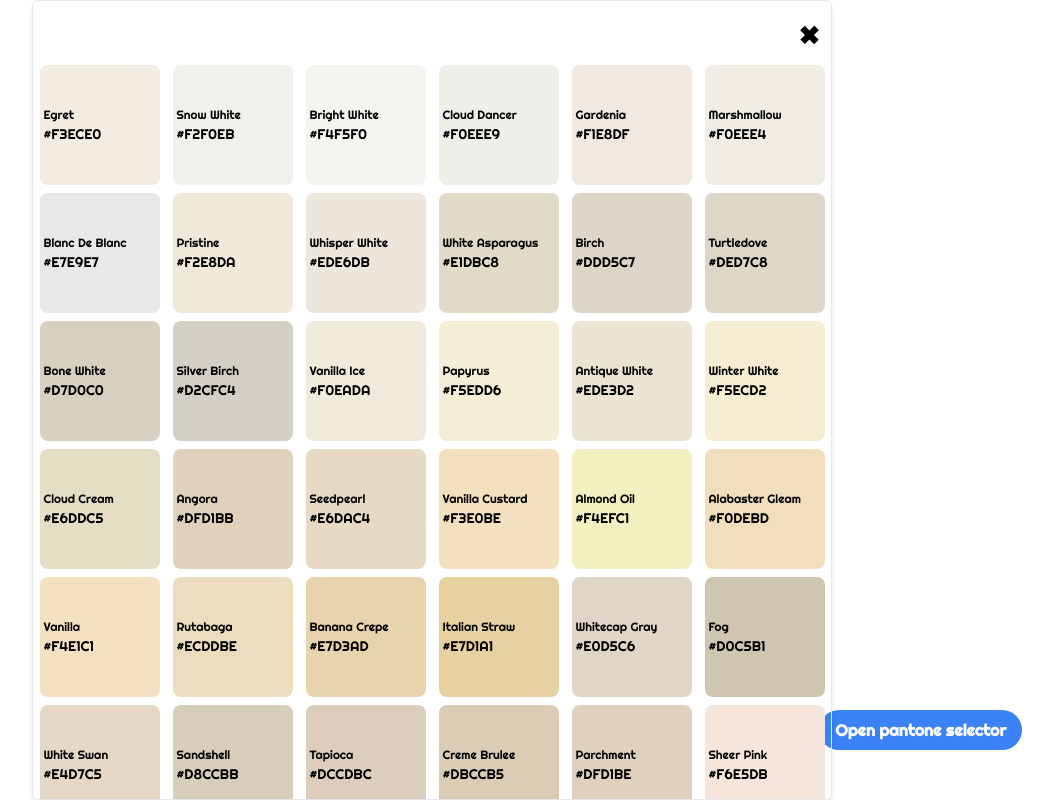
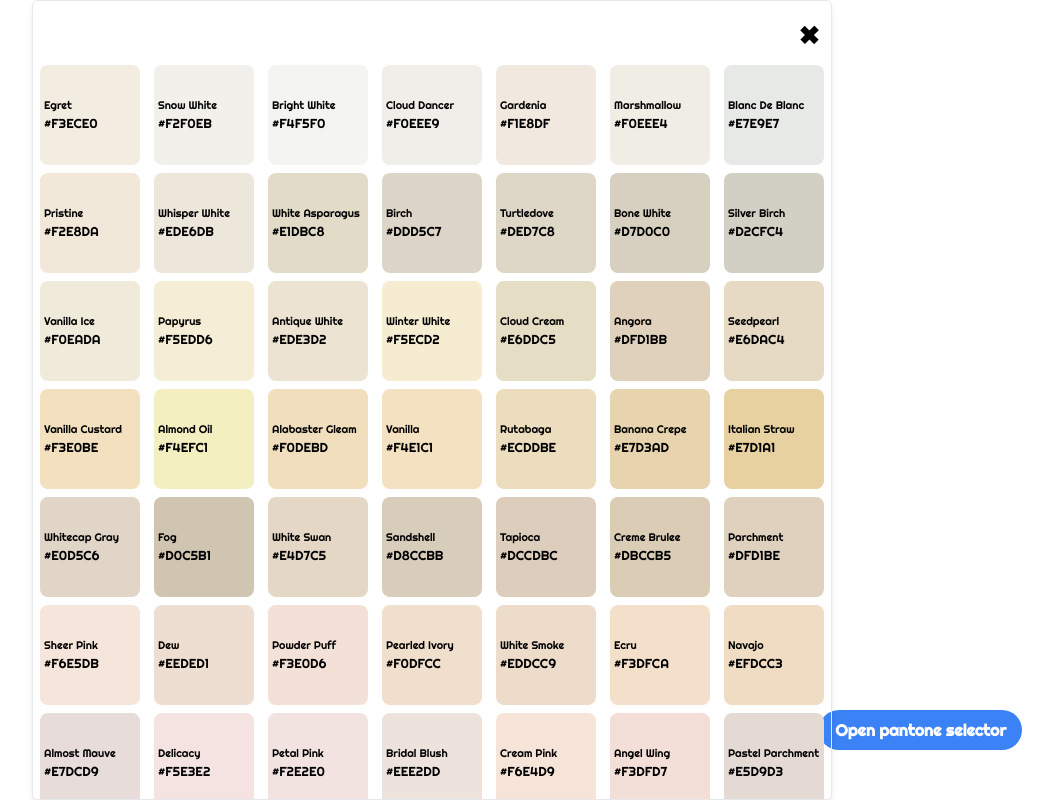
Before and after one commit to bracikaa/pantone-color-generator, a React (Create React App) app: page / in a window 1280 px wide. Both pictures are taken after a click on the button "Open pantone selector". Shown: the whole page, without its empty margins (208-1261 px from the left). Built offline with nearby package versions, Linux system fonts and the light colour scheme.

Commit message:
contrast between background color and text color

```diff
--- /dev/null
+++ b/src/Components/ActionButtons copy.tsx
@@ -0,0 +1,16 @@
+const ActionButtons = ({
+  generateGradient,
+}: {
+  generateGradient: () => void;
+}) => {
+  return (
+    <button
+      className="bg-blue-500 hover:bg-blue-700 text-white font-bold py-2 px-4 rounded-full w-[200px]"
+      onClick={() => generateGradient()}
+    >
+      Generate gradient
+    </button>
+  );
+};
+
+export default ActionButtons;
--- /dev/null
+++ b/src/Components/ColorLabels.tsx
@@ -0,0 +1,59 @@
+import { useEffect, useState } from "react";
+
+export interface Color {
+  colorName: string;
+  value: string;
+}
+
+const ColorLabels = ({ color }: { color: Color }) => {
+  const [bgColor, setBgColor] = useState("");
+
+  useEffect(() => {
+    const textColor = hexToRGB(color.value);
+    const textContrast =
+      textColor!.red * 0.299 +
+      textColor!.green * 0.587 +
+      textColor!.blue * 0.114;
+    console.log(textContrast)
+    if (textContrast > 186) {
+      setBgColor("black");
+    } else {
+      setBgColor("white");
+    }
+  }, []);
+
+  function hexToRGB(
+    hex: string
+  ): { red: number; green: number; blue: number } | null {
+    const hexRegex = /^#?([a-f\d]{2})([a-f\d]{2})([a-f\d]{2})$/i;
+    const result = hexRegex.exec(hex);
+
+    if (!result) {
+      console.error(
+        "Invalid hex code. Please provide a valid hexadecimal color code."
+      );
+      return null;
+    }
+
+    // Extract red, green, and blue components
+    const red = parseInt(result[1], 16);
+    const green = parseInt(result[2], 16);
+    const blue = parseInt(result[3], 16);
+
+    return { red, green, blue };
+  }
+
+  return (
+    <>
+      <div className={`text-[11px] text-${bgColor}`}>
+        {color.colorName
+          .split("-")
+          .map((word) => word.charAt(0).toUpperCase() + word.slice(1))
+          .join(" ")}
+      </div>
+      <div className={`text-[13px] text-${bgColor}`}>{color.value.toUpperCase()}</div>
+    </>
+  );
+};
+
+export default ColorLabels;
--- a/src/Components/ModalContent.tsx
+++ b/src/Components/ModalContent.tsx
@@ -1,6 +1,7 @@
 import { pantoneColors } from "../config/pantone-colors";
 import React, { useState } from "react";
 import ActionButtons from "./ActionButtons";
+import ColorLabels from "./ColorLabels";
 
 const ModalContent: React.FC<{ onClose: () => void }> = ({ onClose }) => {
   const pantoneObjectColors = pantoneColors.names.map((name, index) => ({
@@ -44,7 +45,7 @@ const ModalContent: React.FC<{ onClose: () => void }> = ({ onClose }) => {
           return (
             <div
               onClick={() => setColor(color.value)}
-              className="relative pantone-color-box p-1 m-1 rounded-lg h-[120px] w-[120px] content-center cursor-pointer"
+              className="relative pantone-color-box p-1 m-1 rounded-lg h-[100px] w-[100px] content-center cursor-pointer"
               style={{
                 backgroundColor: color.value,
               }}
@@ -55,13 +56,7 @@ const ModalContent: React.FC<{ onClose: () => void }> = ({ onClose }) => {
                   {colorsSelected.indexOf(color.value) + 1}
                 </div>
               ) : null}
-              <div className="text-[12px]">
-                {color.colorName
-                  .split("-")
-                  .map((word) => word.charAt(0).toUpperCase() + word.slice(1))
-                  .join(" ")}
-              </div>
-              <div className="text-[14px]">{color.value.toUpperCase()}</div>
+              <ColorLabels color={color}></ColorLabels>
             </div>
           );
         })}
```
